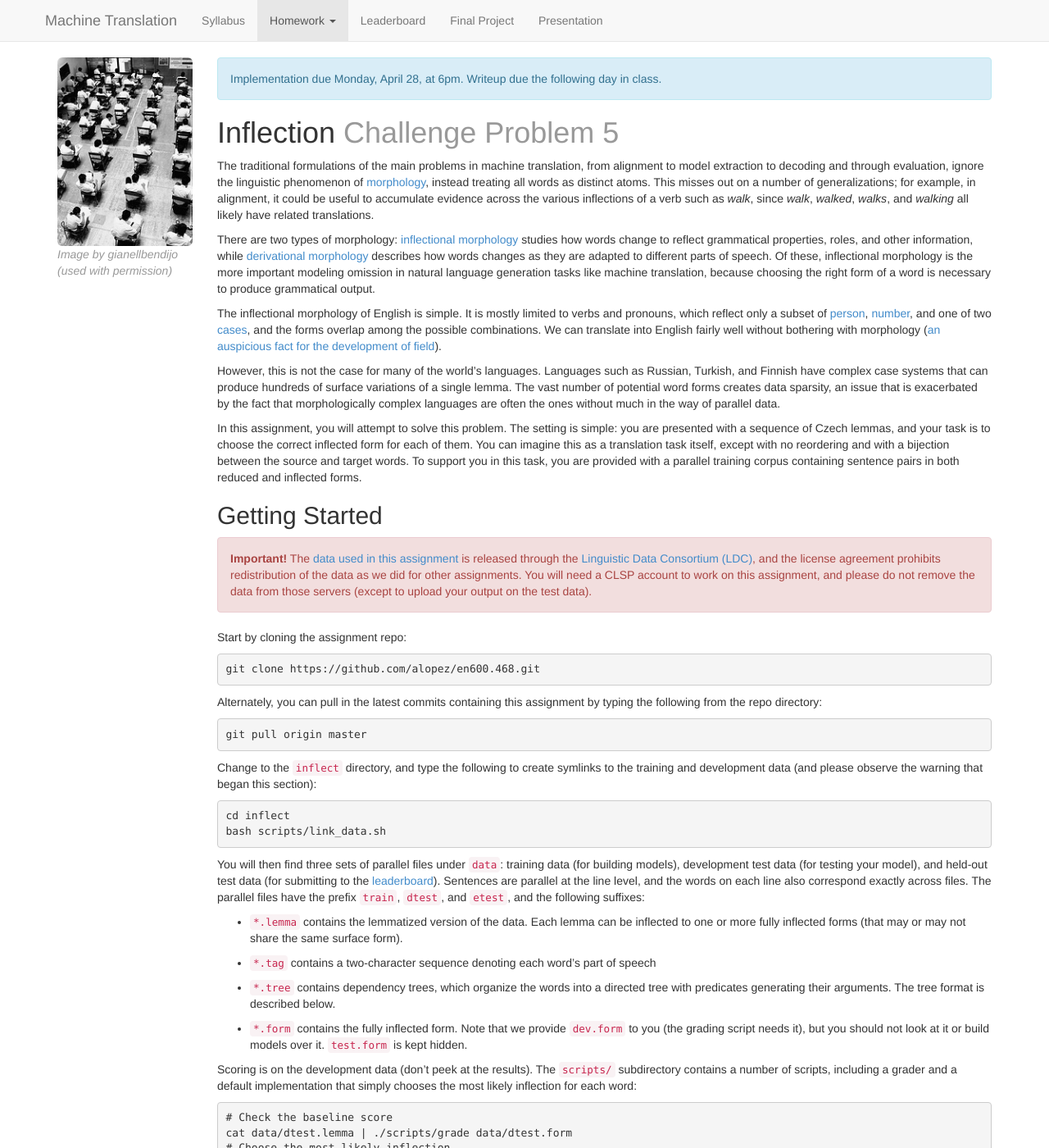
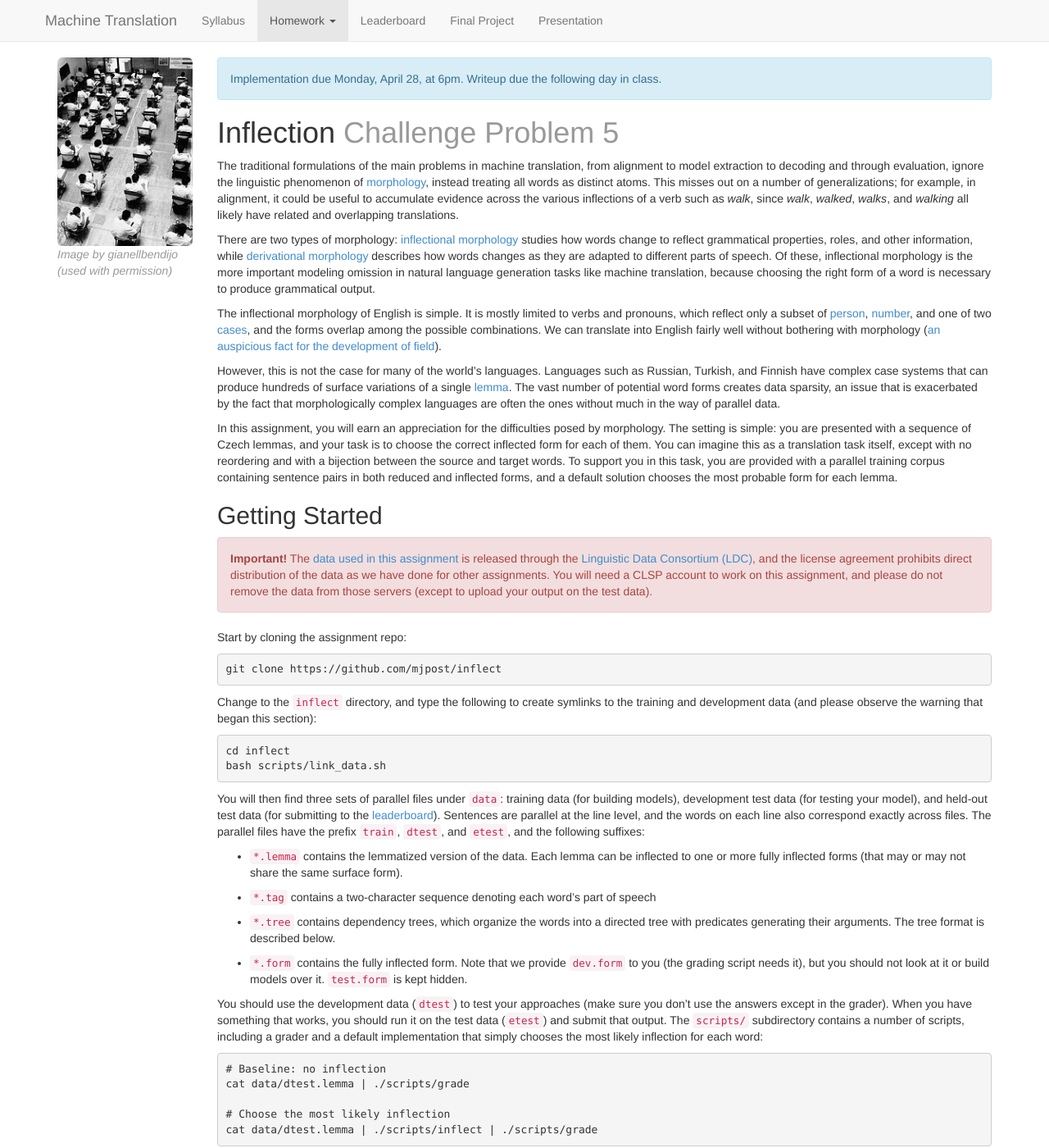
Before and after one commit to mt-class/jhu, a Jekyll site: the page built from hw5.md, in a window 1280 px wide and 1400 px high. Shown: the whole window at 82% size. Built offline with Jekyll 4.4.1, drawn with Linux system fonts in a browser that asks for light colours; nearby versions of some CDN libraries; some of the changed text lies outside the part shown.

Commit message:
More minor changes

```diff
--- a/hw5.md
+++ b/hw5.md
@@ -24,7 +24,7 @@ out on a number of generalizations; for example, in
 alignment, it could be useful to accumulate evidence across
 the various inflections of a verb such as *walk*, since
 *walk*, *walked*, *walks*, and *walking* all likely have
-related translations.
+related and overlapping translations.
 
 There are two types of morphology:
 [inflectional morphology](http://en.wikipedia.org/wiki/Inflection)
@@ -53,21 +53,24 @@ morphology
 However, this is not the case for many of the world's
 languages. Languages such as Russian, Turkish, and Finnish
 have complex case systems that can produce hundreds of
-surface variations of a single lemma. The vast number of
-potential word forms creates data sparsity, an issue that is
-exacerbated by the fact that morphologically complex
-languages are often the ones without much in the way of
-parallel data.
+surface variations of a single
+[lemma](http://en.wikipedia.org/wiki/Lemma_(psycholinguistics)). The
+vast number of potential word forms creates data sparsity,
+an issue that is exacerbated by the fact that
+morphologically complex languages are often the ones without
+much in the way of parallel data.
 
-In this assignment, you will attempt to solve this problem.
-The setting is simple: you are presented with a sequence of
-Czech lemmas, and your task is to choose the correct
-inflected form for each of them. You can imagine this as a
-translation task itself, except with no reordering and with
-a bijection between the source and target words. To support
-you in this task, you are provided with a parallel training
-corpus containing sentence pairs in both reduced and
-inflected forms.
+In this assignment, you will earn an appreciation for the
+difficulties posed by morphology.  The setting is simple:
+you are presented with a sequence of Czech lemmas, and your
+task is to choose the correct inflected form for each of
+them. You can imagine this as a translation task itself,
+except with no reordering and with a bijection between the
+source and target words. To support you in this task, you
+are provided with a parallel training corpus containing
+sentence pairs in both reduced and inflected forms, and a
+default solution chooses the most probable form for each
+lemma.
 
 Getting Started
 ---------------
@@ -77,7 +80,7 @@ Getting Started
   in this assignment</a> is released through the <a
   href="http://ldc.upenn.edu">Linguistic Data Consortium
   (LDC)</a>, and the license agreement prohibits
-  redistribution of the data as we did for other
+  direct distribution of the data as we have done for other
   assignments. You will need a CLSP account to work on this
   assignment, and please do not remove the data from those
   servers (except to upload your output on the test
@@ -85,12 +88,7 @@ Getting Started
 
 Start by cloning the assignment repo:
 
-    git clone https://github.com/alopez/en600.468.git
-
-Alternately, you can pull in the latest commits containing
-this assignment by typing the following from the repo directory:
-
-    git pull origin master
+    git clone https://github.com/mjpost/inflect
 
 Change to the `inflect` directory, and type the following
 to create symlinks to the training and development data (and
@@ -125,15 +123,20 @@ following suffixes:
   but you should not look at it or build models over
   it. `test.form` is kept hidden.
 
-Scoring is on the development data (don't peek at the
-results).  The `scripts/` subdirectory contains a number of
+You should use the development data (`dtest`) to test your
+approaches (make sure you don't use the answers except in
+the grader). When you have something that works, you should
+run it on the test data (`etest`) and submit that
+output. The `scripts/` subdirectory contains a number of
 scripts, including a grader and a default implementation
-that simply chooses the most likely inflection for each word:
+that simply chooses the most likely inflection for each
+word:
 
-    # Check the baseline score
-    cat data/dtest.lemma | ./scripts/grade data/dtest.form
+    # Baseline: no inflection
+    cat data/dtest.lemma | ./scripts/grade
+
     # Choose the most likely inflection
-    cat data/dtest.lemma | ./scripts/inflect -t data/train | ./scripts/grade data/dtest.form
+    cat data/dtest.lemma | ./scripts/inflect | ./scripts/grade
 
 The evaluation method is accuracy: what percentage of the
 correct inflections did you choose?
```
Also changed, not shown: other parts of hw5.md (+1 -1 lines).
